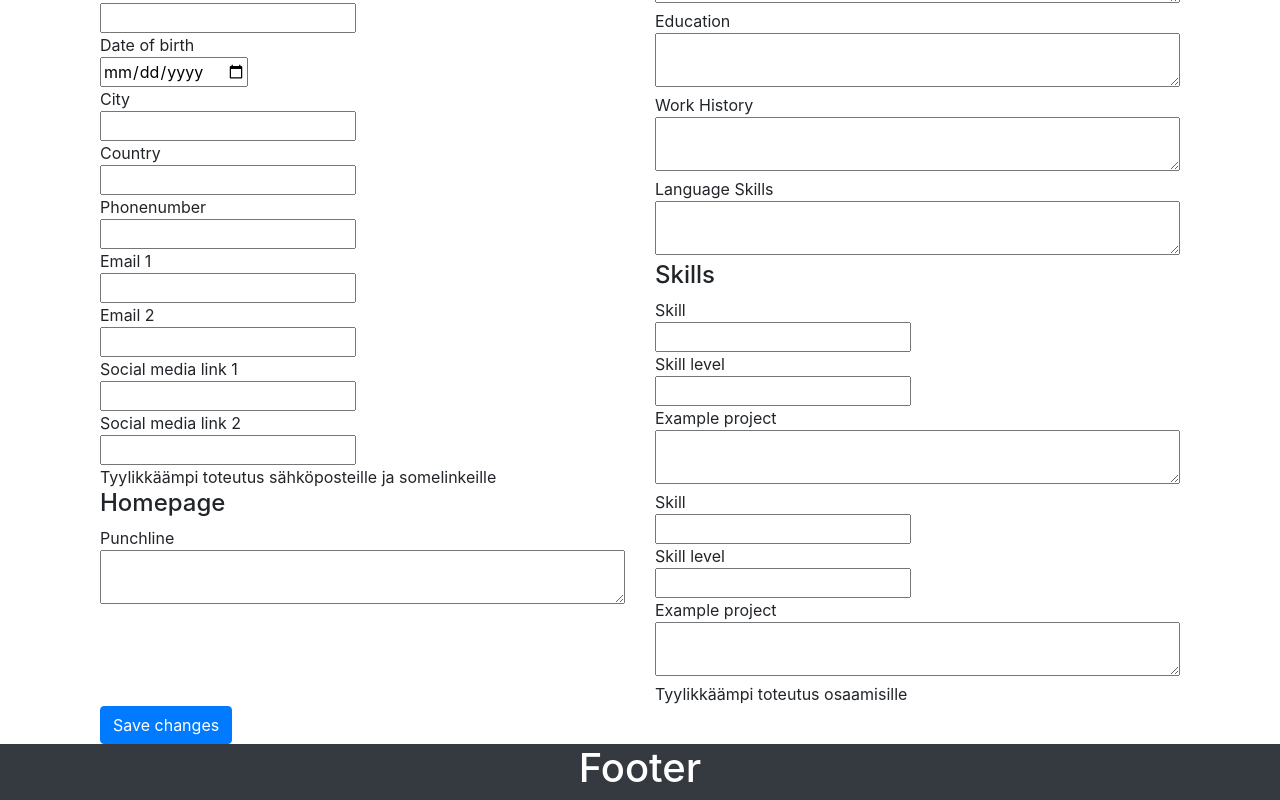
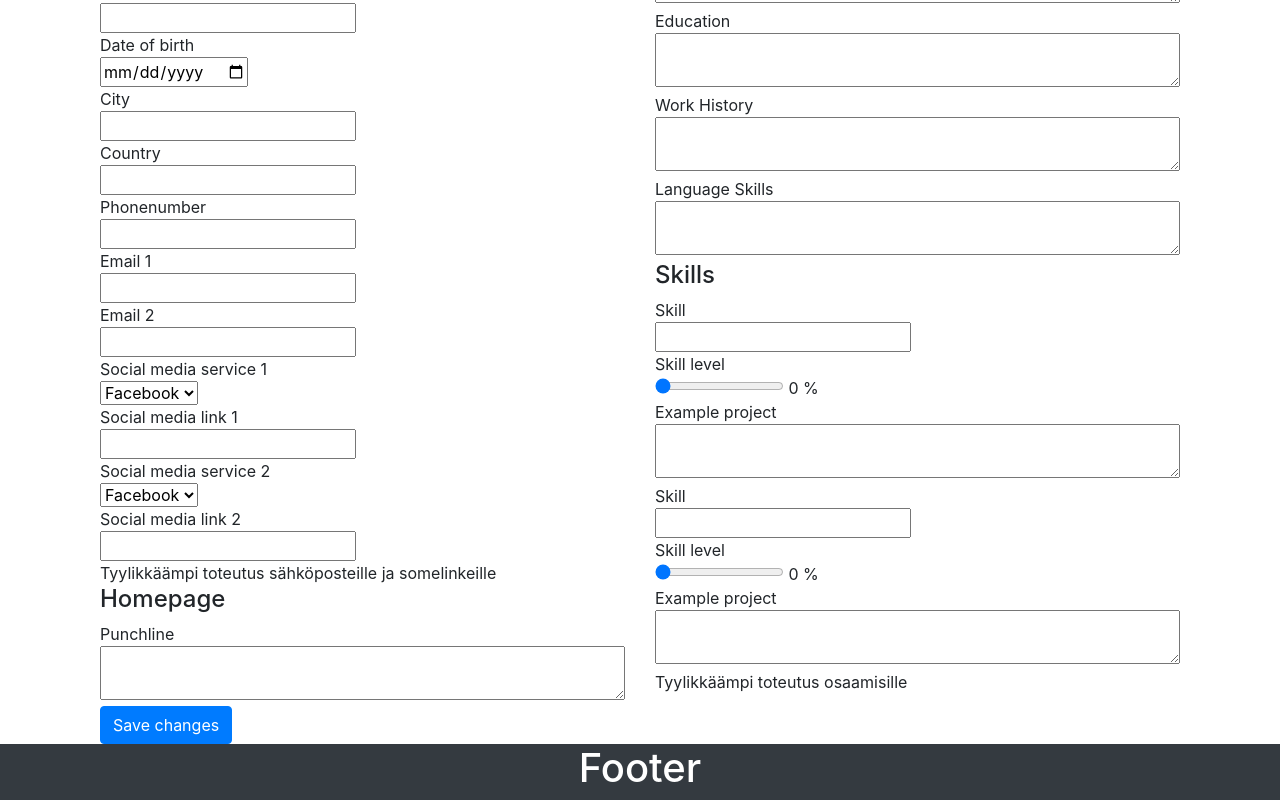
Before and after one commit to toni-mahilainen/WebPortfolio, a React (Create React App) app: page / in a window 1280 px wide. Shown: the part 1085-1885 px from the top of the page. Built offline with nearby package versions, Linux system fonts and the light colour scheme.

Commit message:
Portfolio content perustietojen lisäys tietokantaan

```diff
--- a/src/Components/EditPortfolio/editPortfolio.jsx
+++ b/src/Components/EditPortfolio/editPortfolio.jsx
@@ -1,6 +1,7 @@
 import React, { Component, Fragment } from 'react';
 import './editPortfolio.css';
 import { Container, Row, Col, Button } from 'react-bootstrap';
+import Axios from 'axios';
 
 class PictureEdit extends Component {
     render() {
@@ -41,84 +42,313 @@ class InfoEdit extends Component {
             City: "",
             Country: "",
             Phonenumber: "",
-            Email1: "",
-            Email2: "",
+            Emails: [],
             SocialMediaLink1: "",
+            SocialMediaService1: "",
             SocialMediaLink2: "",
+            SocialMediaService2: "",
             Punchline: "",
             BasicKnowledge: "",
             Education: "",
-            workHistory: "",
+            WorkHistory: "",
             LanguageSkills: "",
-            Skill: "",
-            SkillLevel: "",
-            Project: ""
+            Skill1: "",
+            SkillLevel1: 0,
+            Project1: "",
+            Skill2: "",
+            SkillLevel2: 0,
+            Project2: ""
         }
+        this.handleValueChange = this.handleValueChange.bind(this);
+        this.handleSubmit = this.handleSubmit.bind(this);
+    }
+
+    handleValueChange(input) {
+        // Depending input field, the right state will be updated
+        let inputId = input.target.id;
+        let newEmailsArray = this.state.Emails.slice();
+
+        switch (inputId) {
+            case "firstnameInput":
+                this.setState({
+                    Firstname: input.target.value
+                });
+                break;
+
+            case "lastnameInput":
+                this.setState({
+                    Lastname: input.target.value
+                });
+                break;
+
+            case "birthdateInput":
+                this.setState({
+                    DateOfBirth: input.target.value
+                });
+                break;
+
+            case "cityInput":
+                this.setState({
+                    City: input.target.value
+                });
+                break;
+
+            case "countryInput":
+                this.setState({
+                    Country: input.target.value
+                });
+                break;
+
+            case "phoneInput":
+                this.setState({
+                    Phonenumber: input.target.value
+                });
+                break;
+
+            case "email1Input":
+                newEmailsArray.push(input.target.value);
+                this.setState({
+                    Emails: newEmailsArray
+                });
+                break;
+
+            case "email2Input":
+                newEmailsArray.push(input.target.value);
+                this.setState({
+                    Emails: newEmailsArray
+                });
+                break;
+
+            case "socialMediaSelect1":
+                this.setState({
+                    SocialMediaService1: input.target.value
+                });
+                break;
+
+            case "socialMedia1Input":
+                this.setState({
+                    SocialMediaLink1: input.target.value
+                });
+                break;
+
+            case "socialMediaSelect2":
+                this.setState({
+                    SocialMediaService2: input.target.value
+                });
+                break;
+
+            case "socialMedia2Input":
+                this.setState({
+                    SocialMediaLink2: input.target.value
+                });
+                break;
+
+            case "punchlineInput":
+                this.setState({
+                    Punchline: input.target.value
+                });
+                break;
+
+            case "basicInput":
+                this.setState({
+                    BasicKnowledge: input.target.value
+                });
+                break;
+
+            case "educationInput":
+                this.setState({
+                    Education: input.target.value
+                });
+                break;
+
+            case "workHistoryInput":
+                this.setState({
+                    WorkHistory: input.target.value
+                });
+                break;
+
+            case "languageinput":
+                this.setState({
+                    LanguageSkills: input.target.value
+                });
+                break;
+
+            case "skillInput1":
+                this.setState({
+                    Skill1: input.target.value
+                });
+                break;
+
+            case "skillLevelInput1":
+                this.setState({
+                    SkillLevel1: input.target.value
+                });
+                break;
+
+            case "exampleProjectInput1":
+                this.setState({
+                    Project1: input.target.value
+                });
+                break;
+
+            case "skillInput2":
+                this.setState({
+                    Skill2: input.target.value
+                });
+                break;
+
+            case "skillLevelInput2":
+                this.setState({
+                    SkillLevel2: input.target.value
+                });
+                break;
+
+            case "exampleProjectInput2":
+                this.setState({
+                    Project2: input.target.value
+                });
+                break;
+
+            default:
+                break;
+        }
+    }
+
+    handleSubmit() {
+        const contentObj = {
+            Firstname: this.state.Firstname,
+            Lastname: this.state.Lastname,
+            Birthdate: this.state.DateOfBirth,
+            City: this.state.City,
+            Country: this.state.Country,
+            Emails: this.state.Emails,
+            Phonenumber: this.state.Phonenumber,
+            Punchline: this.state.Punchline,
+            BasicKnowledge: this.state.BasicKnowledge,
+            Education: this.state.Education,
+            WorkHistory: this.state.WorkHistory,
+            LanguageSkills: this.state.LanguageSkills
+        }
+
+        // const skillsObj = {
+        //     Username: this.state.Username,
+        //     Password: this.state.Password
+        // }
+
+        // User ID automaattisesti jatkossa
+        const contentSettings = {
+            url: 'https://localhost:5001/api/portfoliocontent/content/17',
+            method: 'POST',
+            headers: {
+                "Accept": "application/json",
+                "Content-Type": "application/json"
+            },
+            data: contentObj
+        };
+
+        // const skillsSettings = {
+        //     url: 'https://localhost:5001/api/skills',
+        //     method: 'POST',
+        //     headers: {
+        //         "Accept": "application/json",
+        //         "Content-Type": "application/json"
+        //     },
+        //     data: skillsObj
+        // };
+
+        Axios(contentSettings)
+            .then(response => {
+                if (response.status >= 200 && response.status < 300) {
+                    alert("New portfolio content added succesfully!")
+                } else {
+                    alert("Problems!!")
+                }
+            });
+
+        // Axios(skillsSettings)
+        //     .then(response => {
+        //         if (response.status >= 200 && response.status < 300) {
+        //             alert("New skills added succesfully!")
+        //         } else {
+        //             alert("Problems!!")
+        //         }
+        //     });
     }
 
     render() {
         return (
+            <form onSubmit={this.handleSubmit}>
                 <Container>
                     <Row>
                         <Col>
                             <h4>Personal</h4>
-                        <form>
                             Firstname <br />
-                            <input id="firstnameInput" type="text" /><br />
+                            <input id="firstnameInput" type="text" onChange={this.handleValueChange} /><br />
                             Lastname <br />
-                            <input id="lastnameInput" type="text" /><br />
+                            <input id="lastnameInput" type="text" onChange={this.handleValueChange} /><br />
                             Date of birth <br />
-                            <input id="birthdateInput" type="date" /><br />
+                            <input id="birthdateInput" type="date" onChange={this.handleValueChange} /><br />
                             City <br />
-                            <input id="cityInput" type="text" /><br />
+                            <input id="cityInput" type="text" onChange={this.handleValueChange} /><br />
                             Country <br />
-                            <input id="countryInput" type="text" /><br />
+                            <input id="countryInput" type="text" onChange={this.handleValueChange} /><br />
                             Phonenumber <br />
-                            <input id="phoneInput" type="tel" /><br />
+                            <input id="phoneInput" type="tel" onChange={this.handleValueChange} /><br />
                             Email 1 <br />
-                            <input id="email1Input" type="email" /><br />
+                            <input id="email1Input" type="email" onBlur={this.handleValueChange} /><br />
                             Email 2 <br />
-                            <input id="email2Input" type="email" /><br />
+                            <input id="email2Input" type="email" onBlur={this.handleValueChange} /><br />
+                            Social media service 1 <br />
+                            <select id="socialMediaSelect1" onChange={this.handleValueChange} >
+                                <option value="1">Facebook</option>
+                                <option value="2">Instagram</option>
+                                <option value="3">Twitter</option>
+                                <option value="4">Github</option>
+                                <option value="5">Youtube</option>
+                                <option value="6">LinkedIn</option>
+                            </select><br />
                             Social media link 1 <br />
-                            <input id="socialMedia1Input" type="url" /><br />
+                            <input id="socialMedia1Input" type="url" onChange={this.handleValueChange} /><br />
+                            Social media service 2 <br />
+                            <select id="socialMediaSelect2" onChange={this.handleValueChange} >
+                                <option value="1">Facebook</option>
+                                <option value="2">Instagram</option>
+                                <option value="3">Twitter</option>
+                                <option value="4">Github</option>
+                                <option value="5">Youtube</option>
+                                <option value="6">LinkedIn</option>
+                            </select><br />
                             Social media link 2 <br />
-                            <input id="socialMedia2Input" type="url" /><br />
+                            <input id="socialMedia2Input" type="url" onChange={this.handleValueChange} /><br />
                             Tyylikkäämpi toteutus sähköposteille ja somelinkeille
-                        </form>
                         <h4>Homepage</h4>
-                        <form>
                             Punchline <br />
-                            <textarea type="text" /><br />
-                        </form>
+                            <textarea id="punchlineInput" type="text" onChange={this.handleValueChange} /><br />
                         </Col>
                         <Col>
                             <h4>Basic</h4>
-                        <form>
                             Basic Knowledge <br />
-                            <textarea id="basicInput" type="text" /><br />
+                            <textarea id="basicInput" type="text" onChange={this.handleValueChange} /><br />
                             Education <br />
-                            <textarea id="educationInput" type="text" /><br />
+                            <textarea id="educationInput" type="text" onChange={this.handleValueChange} /><br />
                             Work History <br />
-                            <textarea id="workHistoryInput" type="text" /><br />
+                            <textarea id="workHistoryInput" type="text" onChange={this.handleValueChange} /><br />
                             Language Skills <br />
-                            <textarea id="languageinput" type="text" /><br />
-                        </form>
+                            <textarea id="languageinput" type="text" onChange={this.handleValueChange} /><br />
                             <h4>Skills</h4>
-                        <form>
                             Skill <br />
-                            <input id="skillInput1" type="text" /><br />
+                            <input id="skillInput1" type="text" onChange={this.handleValueChange} /><br />
                             Skill level <br />
-                            <input id="skillLevelInput1" type="text" /><br />
+                            <input id="skillLevelInput1" type="range" min="0" max="100" step="1" defaultValue="0" onChange={this.handleValueChange} /><span> {this.state.SkillLevel1} %</span><br />
                             Example project <br />
-                            <textarea id="exampleProjectInput1" type="text" /><br />
+                            <textarea id="exampleProjectInput1" type="text" onChange={this.handleValueChange} /><br />
                             Skill <br />
-                            <input id="skillInput2" type="text" /><br />
+                            <input id="skillInput2" type="text" onChange={this.handleValueChange} /><br />
                             Skill level <br />
-                            <input id="skillLevelInput2" type="text" /><br />
+                            <input id="skillLevelInput2" type="range" min="0" max="100" step="1" defaultValue="0" onChange={this.handleValueChange} /><span> {this.state.SkillLevel2} %</span><br />
                             Example project <br />
-                            <textarea id="exampleProjectInput2" type="text" /><br />
+                            <textarea id="exampleProjectInput2" type="text" onChange={this.handleValueChange} /><br />
                             Tyylikkäämpi toteutus osaamisille
-                        </form>
                         </Col>
                     </Row>
                     <Row>
@@ -127,6 +357,7 @@ class InfoEdit extends Component {
                         </Col>
                     </Row>
                 </Container>
+            </form>
         )
     }
 }
```
Lines whose indentation alone changed are shown as unchanged.
